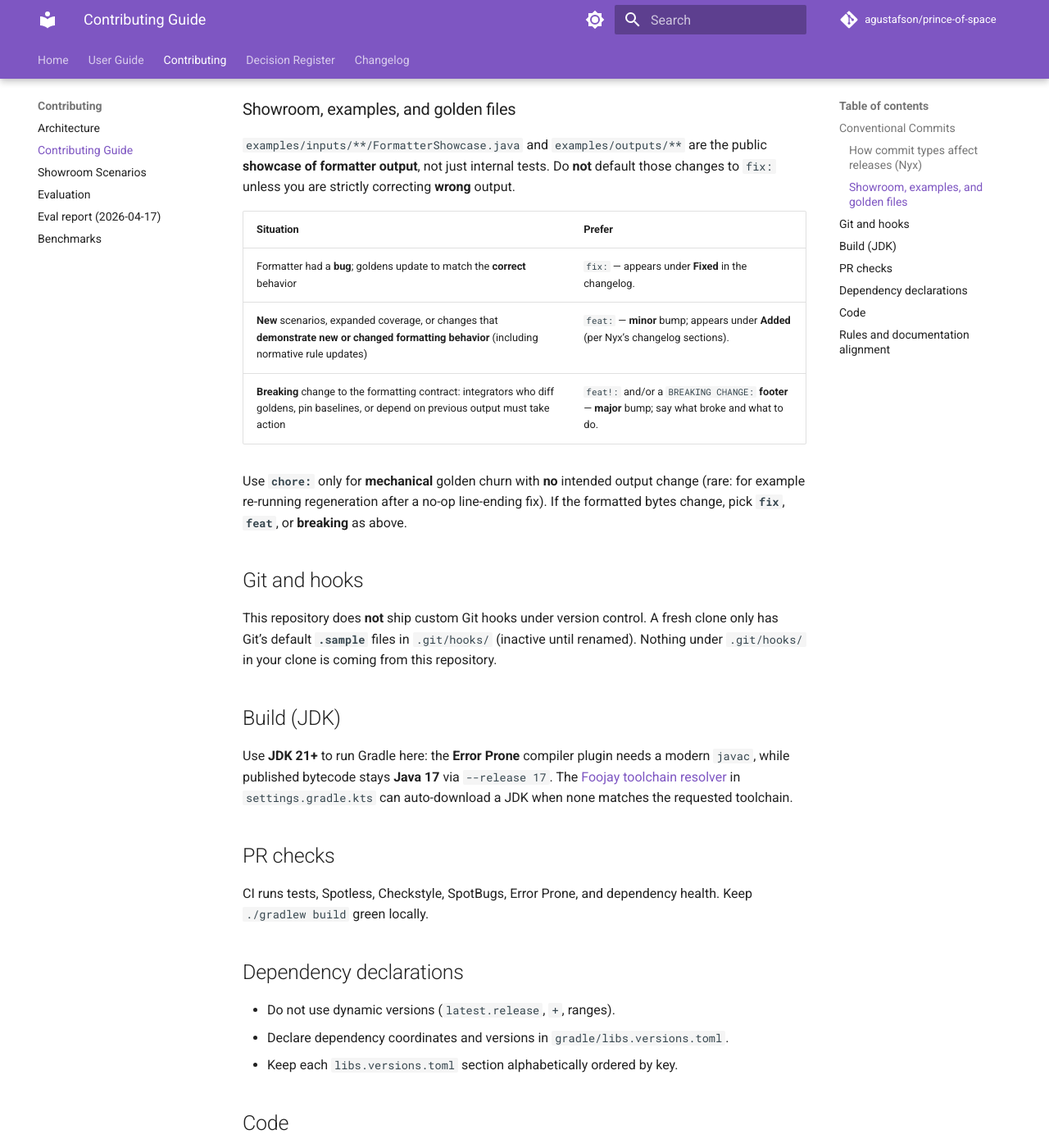
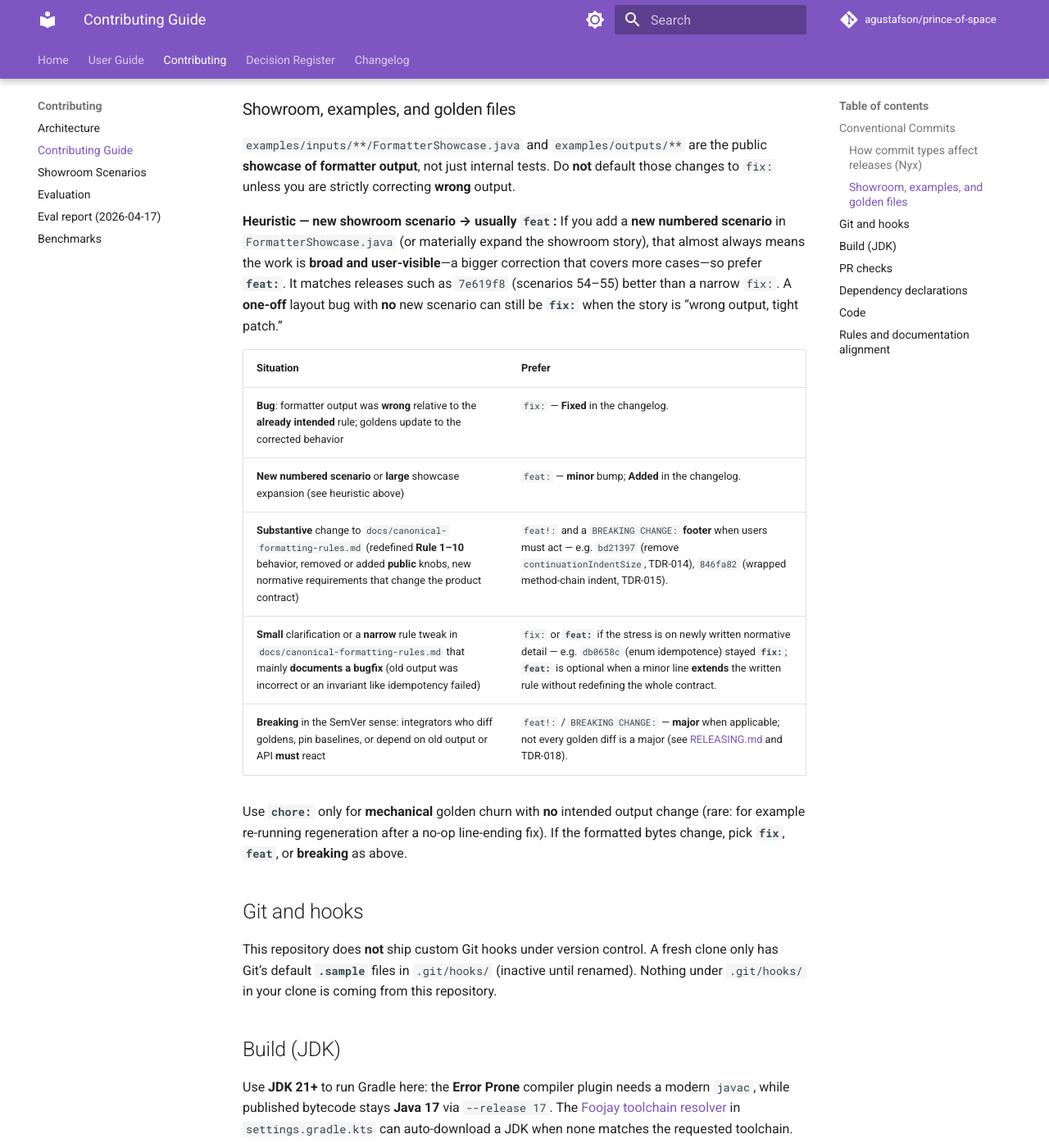
Before and after one commit to agustafson/prince-of-space, an MkDocs documentation site: the page built from docs/contributing.md, in a window 1280 px wide and 1400 px high, scrolled down 717 px. Shown: the whole window at 82% size. Built offline with MkDocs 1.6.1 and Material for MkDocs 9.7.7, drawn with Linux system fonts in a browser that asks for light colours; comment, search, counter and statistics services are not loaded.

Commit message:
docs: heuristics for feat vs feat! (showroom, canonical)
New numbered scenario usually feat; substantive canonical rules
change usually feat! (e.g. bd21397, 846fa82); narrow bugfix +
small canonical tweak may stay fix or feat (e.g. db0658c).
Revise TDR-018 and cross-links.

```diff
--- a/docs/contributing.md
+++ b/docs/contributing.md
@@ -23,11 +23,15 @@ Nyx looks at commits **after the latest `v*.*.*` tag** and applies the **stronge
 
 `examples/inputs/**/FormatterShowcase.java` and `examples/outputs/**` are the public **showcase of formatter output**, not just internal tests. Do **not** default those changes to `fix:` unless you are strictly correcting **wrong** output.
 
+**Heuristic — new showroom scenario → usually `feat`:** If you add a **new numbered scenario** in `FormatterShowcase.java` (or materially expand the showroom story), that almost always means the work is **broad and user-visible**—a bigger correction that covers more cases—so prefer **`feat:`**. It matches releases such as `7e619f8` (scenarios 54–55) better than a narrow `fix:`. A **one-off** layout bug with **no** new scenario can still be **`fix:`** when the story is “wrong output, tight patch.”
+
 | Situation | Prefer |
 |-----------|--------|
-| Formatter had a **bug**; goldens update to match the **correct** behavior | `fix:` — appears under **Fixed** in the changelog. |
-| **New** scenarios, expanded coverage, or changes that **demonstrate new or changed formatting behavior** (including normative rule updates) | `feat:` — **minor** bump; appears under **Added** (per Nyx’s changelog sections). |
-| **Breaking** change to the formatting contract: integrators who diff goldens, pin baselines, or depend on previous output must take action | `feat!:` and/or a `BREAKING CHANGE:` **footer** — **major** bump; say what broke and what to do. |
+| **Bug**: formatter output was **wrong** relative to the **already intended** rule; goldens update to the corrected behavior | `fix:` — **Fixed** in the changelog. |
+| **New numbered scenario** or **large** showcase expansion (see heuristic above) | `feat:` — **minor** bump; **Added** in the changelog. |
+| **Substantive** change to `docs/canonical-formatting-rules.md` (redefined **Rule 1–10** behavior, removed or added **public** knobs, new normative requirements that change the product contract) | `feat!:` and a `BREAKING CHANGE:` **footer** when users must act — e.g. `bd21397` (remove `continuationIndentSize`, TDR-014), `846fa82` (wrapped method-chain indent, TDR-015). |
+| **Small** clarification or a **narrow** rule tweak in `docs/canonical-formatting-rules.md` that mainly **documents a bugfix** (old output was incorrect or an invariant like idempotency failed) | `fix:` or **`feat:`** if the stress is on newly written normative detail — e.g. `db0658c` (enum idempotence) stayed **`fix:`**; **`feat:`** is optional when a minor line **extends** the written rule without redefining the whole contract. |
+| **Breaking** in the SemVer sense: integrators who diff goldens, pin baselines, or depend on old output or API **must** react | `feat!:` / `BREAKING CHANGE:` — **major** when applicable; not every golden diff is a major (see [RELEASING.md](../RELEASING.md) and TDR-018). |
 
 Use **`chore:`** only for **mechanical** golden churn with **no** intended output change (rare: for example re-running regeneration after a no-op line-ending fix). If the formatted bytes change, pick **`fix`**, **`feat`**, or **breaking** as above.
 
```
Also changed, not shown: RELEASING.md (+3 -2 lines), docs/showroom-scenarios.md (+1 -1 lines), docs/technical-decision-register.md (+1 -0 lines).
